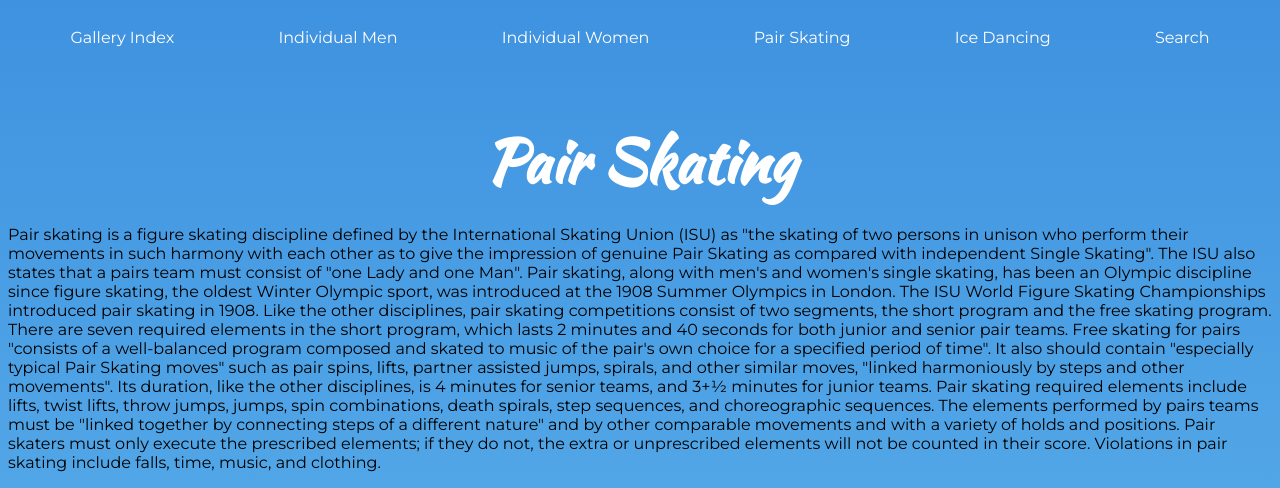
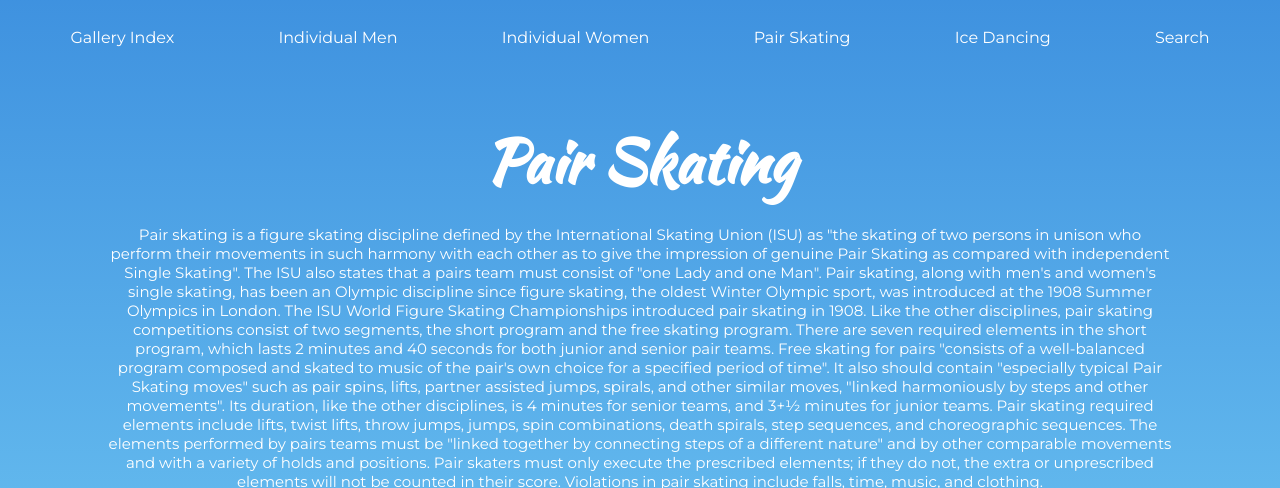
Before and after one commit to renee0905/group5, a Jekyll site: the page built from pair-skating.markdown, in a window 1280 px wide. Shown: the top 488 px of the page. Built offline with Jekyll 4.4.1, drawn with Linux system fonts in a browser that asks for light colours; grey boxes are pictures that could not be loaded.

Commit message:
Update pair-skating.markdown

```diff
--- a/pair-skating.markdown
+++ b/pair-skating.markdown
@@ -5,11 +5,16 @@ permalink: /pair-skating/
 ---
 
 <h1>Pair Skating</h1>
-<p>Pair skating is a figure skating discipline defined by the International Skating Union (ISU) as "the skating of two persons in unison who perform their movements in such harmony with each other as to give the impression of genuine Pair Skating as compared with independent Single Skating". The ISU also states that a pairs team must consist of "one Lady and one Man". Pair skating, along with men's and women's single skating, has been an Olympic discipline since figure skating, the oldest Winter Olympic sport, was introduced at the 1908 Summer Olympics in London. The ISU World Figure Skating Championships introduced pair skating in 1908.
+<p class="para">Pair skating is a figure skating discipline defined by the International Skating Union (ISU) as "the skating of two persons in unison who perform their movements in such harmony with each other as to give the impression of genuine Pair Skating as compared with independent Single Skating". The ISU also states that a pairs team must consist of "one Lady and one Man". Pair skating, along with men's and women's single skating, has been an Olympic discipline since figure skating, the oldest Winter Olympic sport, was introduced at the 1908 Summer Olympics in London. The ISU World Figure Skating Championships introduced pair skating in 1908.
 Like the other disciplines, pair skating competitions consist of two segments, the short program and the free skating program. There are seven required elements in the short program, which lasts 2 minutes and 40 seconds for both junior and senior pair teams. Free skating for pairs "consists of a well-balanced program composed and skated to music of the pair's own choice for a specified period of time". It also should contain "especially typical Pair Skating moves" such as pair spins, lifts, partner assisted jumps, spirals, and other similar moves, "linked harmoniously by steps and other movements". Its duration, like the other disciplines, is 4 minutes for senior teams, and 3+1⁄2 minutes for junior teams. Pair skating required elements include lifts, twist lifts, throw jumps, jumps, spin combinations, death spirals, step sequences, and choreographic sequences. The elements performed by pairs teams must be "linked together by connecting steps of a different nature" and by other comparable movements and with a variety of holds and positions. Pair skaters must only execute the prescribed elements; if they do not, the extra or unprescribed elements will not be counted in their score. Violations in pair skating include falls, time, music, and clothing.
 </p>
+<div class="line2"></div>
 
+<div class="gallary">
 {% for name in site.pair %}
-<a href = "{{ name.url | relative_url }}"><img src="{{ name.img-url }}"></a>
-  <p><a href = "{{ name.url | relative_url }}">{{ name.name }}</a>
-  {% endfor %}
+   <div class="card">
+     <a href = "{{ name.url | relative_url }}"><img src="{{ name.img-url }}"></a>
+     <p class="card-name"><a href = "{{ name.url | relative_url }}">{{ name.name }}</a></p>
+    </div>
+{% endfor %}
+</div>
```
